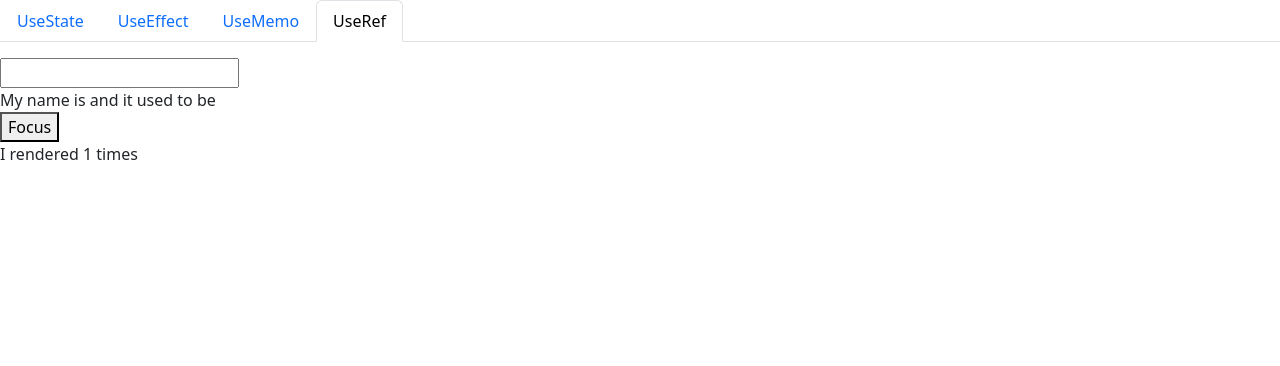
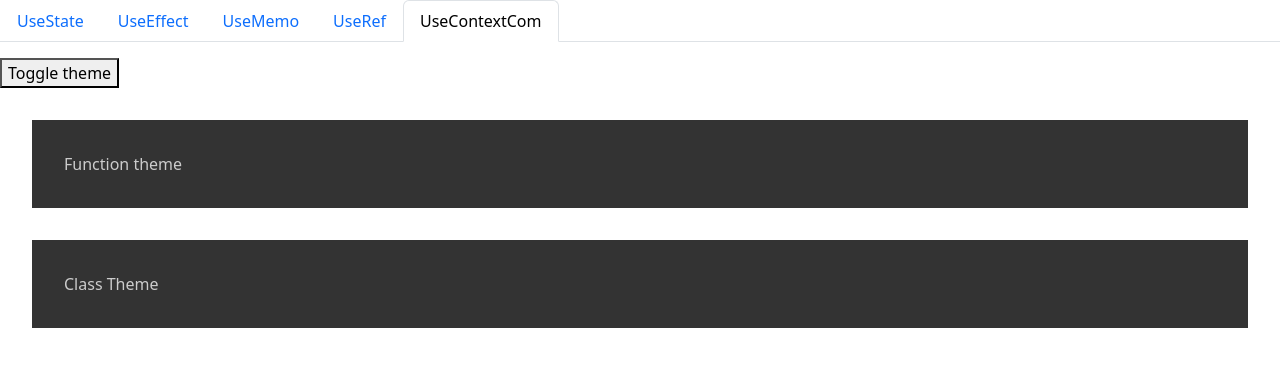
Before and after one commit to Ella-baoer/react-hooks, a React (Create React App) app: page / in a window 1280 px wide. Shown: the top 366 px of the page. Built offline with nearby package versions, Linux system fonts and the light colour scheme.

Commit message:
useContext

```diff
--- a/src/App.js
+++ b/src/App.js
@@ -4,12 +4,13 @@ import UseEffectCom from "./components/useEffectCom";
 import { Tabs, Tab } from "react-bootstrap";
 import UseMemoCom from "./components/useMemo";
 import UseRefCom from "./components/useRefCom";
+import UseContextCom from "./components/useContextCom";
 
 function App() {
   return (
     <Fragment>
       <Tabs
-        defaultActiveKey="useRef"
+        defaultActiveKey="useContextCom"
         id="uncontrolled-tab-example"
         className="mb-3"
       >
@@ -25,6 +26,9 @@ function App() {
         <Tab eventKey="useRef" title="UseRef">
           <UseRefCom />
         </Tab>
+        <Tab eventKey="useContextCom" title="UseContextCom">
+          <UseContextCom />
+        </Tab>
       </Tabs>
     </Fragment>
   );
--- /dev/null
+++ b/src/components/useContextCom/classContextCom.js
@@ -0,0 +1,25 @@
+import React, {Component} from "react"
+import { ThemeContext } from "./themContext"
+
+class ClassContextCom extends Component{
+  themeStyles(dark) {
+    return {
+      backgroundColor: dark ? '#333' : '#ccc',
+      color: dark ? '#ccc' : '#333',
+      padding: '2rem',
+      margin: '2rem',
+    }
+  }
+  render() {
+    return <ThemeContext.Consumer>
+      {darkTheme => {
+        return <div style={this.themeStyles(darkTheme)}>
+          Class Theme
+        </div>
+      }
+      }
+    </ThemeContext.Consumer>
+  }
+}
+
+export default ClassContextCom;
--- /dev/null
+++ b/src/components/useContextCom/functionContextCom.js
@@ -0,0 +1,21 @@
+import React, { Fragment } from "react";
+import { useTheme, useThemeUpdate } from "./themContext";
+
+const FunctionContextCom = () => {
+  const darkTheme = useTheme();
+  const toggleTheme = useThemeUpdate()
+  const themeStyles = {
+    backgroundColor: darkTheme ? "#333" : "#ccc",
+    color: darkTheme ? "#ccc" : "#333",
+    padding: "2rem",
+    margin: "2rem",
+  };
+  return (
+    <Fragment>
+      <button onClick={toggleTheme}> Toggle theme</button>
+      <div style={themeStyles}>Function theme</div>
+    </Fragment>
+  );
+};
+
+export default FunctionContextCom;
--- /dev/null
+++ b/src/components/useContextCom/index.js
@@ -0,0 +1,19 @@
+import React, { Fragment } from "react";
+import FunctionContextCom from "./functionContextCom";
+import ClassContextCom from "./classContextCom";
+import ThemeProvider from "./themContext";
+
+
+const UseContextCom = () => {
+
+  return (
+    <Fragment>
+      <ThemeProvider>
+        <FunctionContextCom />
+        <ClassContextCom />
+      </ThemeProvider>
+    </Fragment>
+  );
+};
+
+export default UseContextCom;
--- /dev/null
+++ b/src/components/useContextCom/themContext.js
@@ -0,0 +1,26 @@
+import React, { useContext, useState } from "react";
+export const ThemeContext = React.createContext();
+const ThemeUpdateContext = React.createContext();
+
+export function useTheme() {
+  return useContext(ThemeContext)
+}
+
+export function useThemeUpdate() {
+  return useContext(ThemeUpdateContext)
+}
+
+const ThemeProvider = ({ children }) => {
+  const [darkTheme, setDarkTheme] = useState(true);
+  const toggleTheme = () => {
+    setDarkTheme((preDarkTheme) => !preDarkTheme);
+  };
+  return (
+    <ThemeContext.Provider value={darkTheme}>
+      <ThemeUpdateContext.Provider value={toggleTheme}>
+        {children}
+      </ThemeUpdateContext.Provider>
+    </ThemeContext.Provider>
+  );
+};
+export default ThemeProvider;
```
